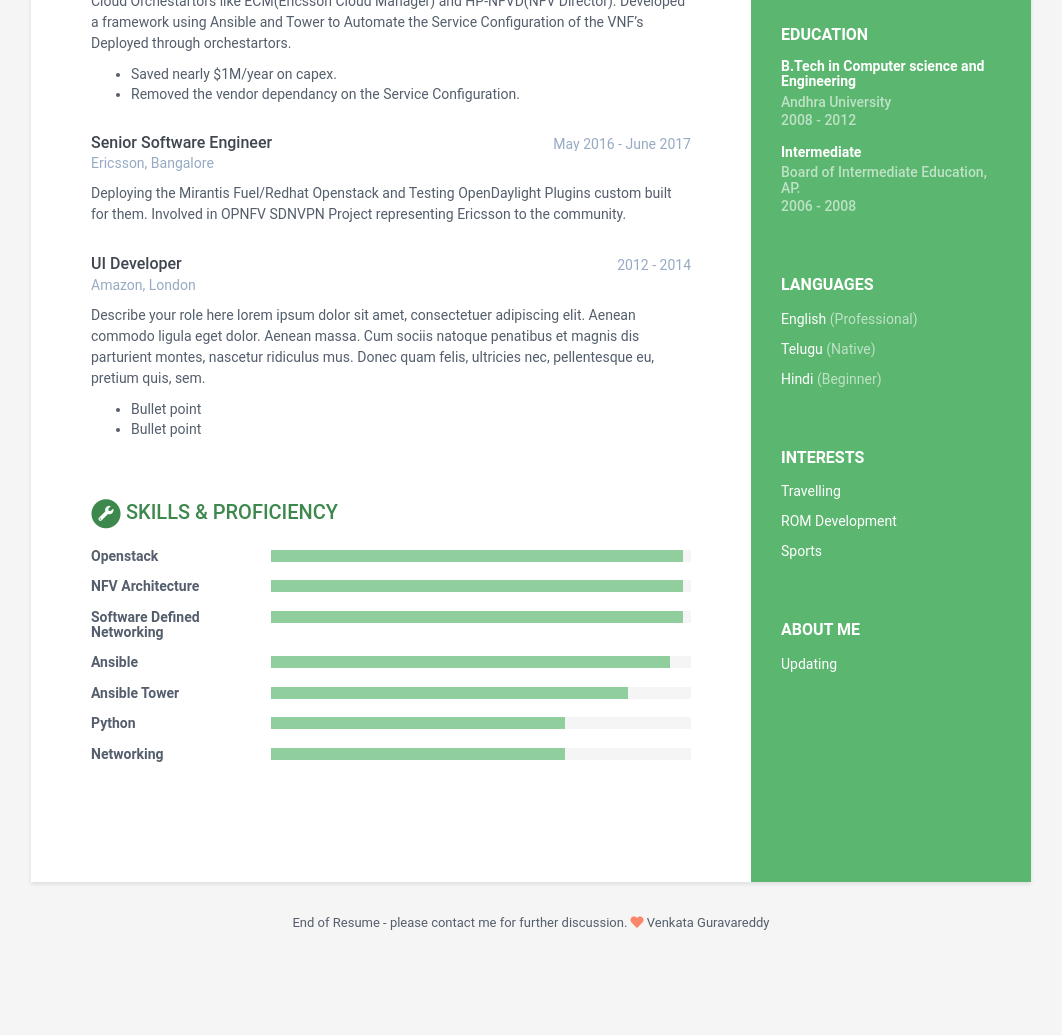
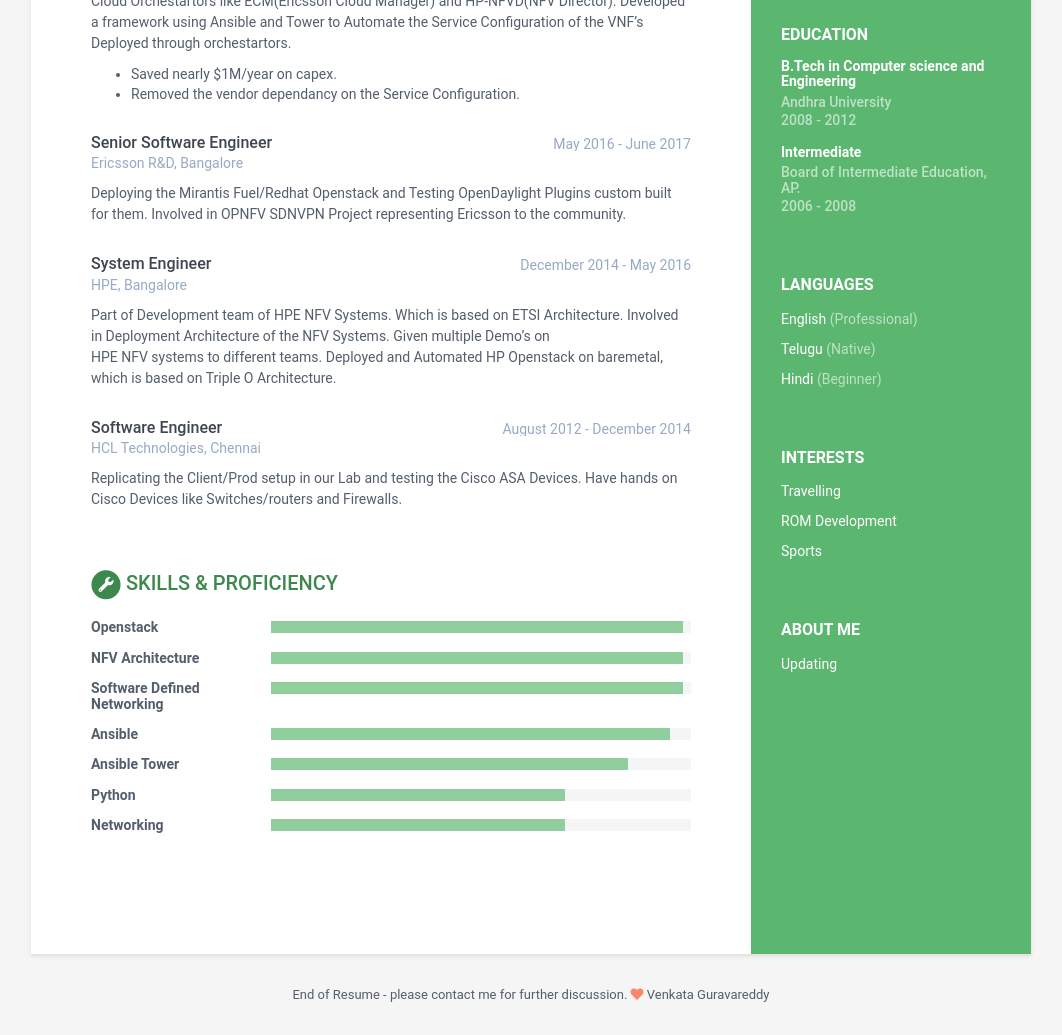
Before and after one commit to muchatlu/bsrgsit.github.io, a Jekyll site: the page built from index.html, in a window 1280 px wide, cut to the strip 414-1449 px from the top of the page. Shown: the whole strip, without its empty margins (109-1171 px from the left). Built offline with Jekyll 4.4.1, drawn with Linux system fonts in a browser that asks for light colours; before the commit the page ends 1378 px from its top, so only the background shows below that.

Commit message:
Finalised

```diff
--- a/_data/data.yml
+++ b/_data/data.yml
@@ -76,25 +76,27 @@
 
     - role: Senior Software Engineer
       time: May 2016 - June 2017
-      company: Ericsson, Bangalore
+      company: Ericsson R&D, Bangalore
       details: |
         Deploying the Mirantis Fuel/Redhat Openstack and Testing OpenDaylight Plugins
         custom built for them. Involved in OPNFV SDNVPN Project representing Ericsson to
         the community.
 
-    - role: UI Developer
-      time: 2012 - 2014
-      company: Amazon, London
+    - role: System Engineer
+      time: December 2014 - May 2016
+      company: HPE, Bangalore
       details: |
-        Describe your role here lorem ipsum dolor sit amet, consectetuer
-        adipiscing elit. Aenean commodo ligula eget dolor. Aenean massa.
-        Cum sociis natoque penatibus et magnis dis parturient montes,
-        nascetur ridiculus mus. Donec quam felis, ultricies nec,
-        pellentesque eu, pretium quis, sem.
+        Part of Development team of HPE NFV Systems. Which is based on ETSI Architecture.
+        Involved in Deployment Architecture of the NFV Systems. Given multiple Demo's on
+        HPE NFV systems to different teams.
+        Deployed and Automated HP Openstack on baremetal, which is based on Triple O Architecture.
 
-          - Bullet point
-          - Bullet point
-
+    - role: Software Engineer
+      time: August 2012 - December 2014
+      company: HCL Technologies, Chennai
+      details: |
+        Replicating the Client/Prod setup in our Lab and testing the Cisco ASA Devices.
+        Have hands on Cisco Devices like Switches/routers and Firewalls.
 
 skills:
     title: Skills &amp; Proficiency
```
